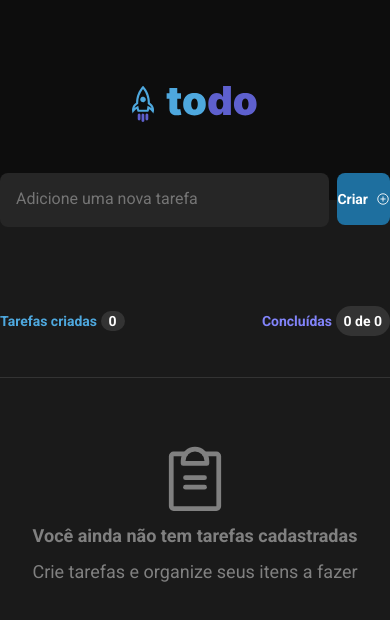
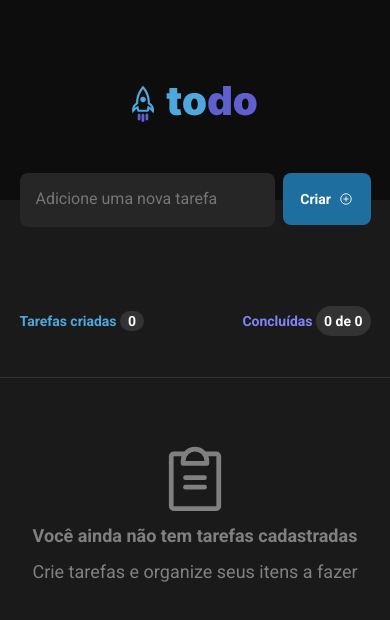
Before and after one commit to raissacmp/ToDo-List, a React (Vite) app: page / in a window 390 px wide. Shown: the top 620 px of the page. Built offline with nearby package versions, Linux system fonts and the light colour scheme.

Commit message:
styles: mobile

```diff
--- /dev/null
+++ b/src/App.module.css
@@ -0,0 +1,5 @@
+@media (max-width: 768px) {
+  html {
+    font-size: 87.5%;
+  }
+}
--- a/src/components/FormTasks.module.css
+++ b/src/components/FormTasks.module.css
@@ -33,3 +33,10 @@
 .button svg {
   margin-left: 0.5rem;
 }
+
+@media (max-width: 768px) {
+  .form,
+  .button {
+    padding: 0 5%;
+  }
+}
--- a/src/components/Tasks.module.css
+++ b/src/components/Tasks.module.css
@@ -135,3 +135,12 @@
   -ms-transform: rotate(45deg);
   transform: rotate(45deg);
 }
+
+@media (max-width: 768px) {
+  .headerTasks {
+    padding: 0 5%;
+  }
+  .contentTask {
+    width: 90%;
+  }
+}
```
